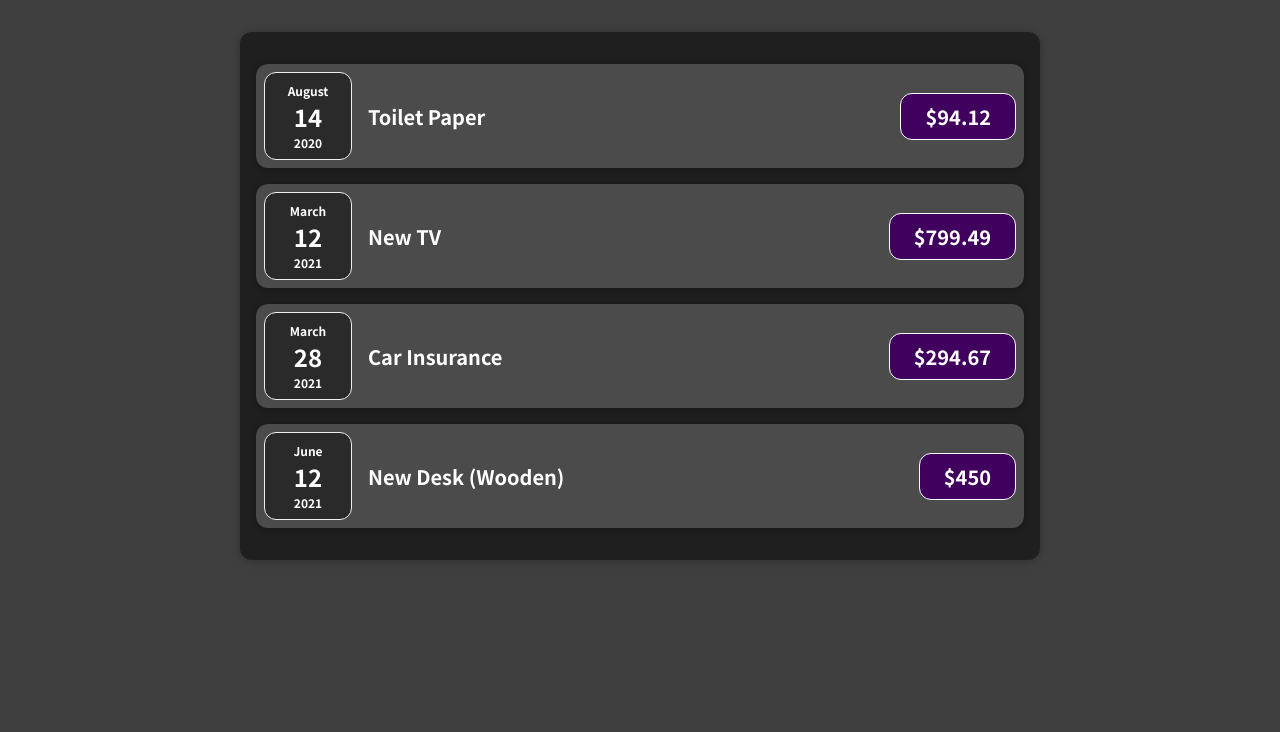
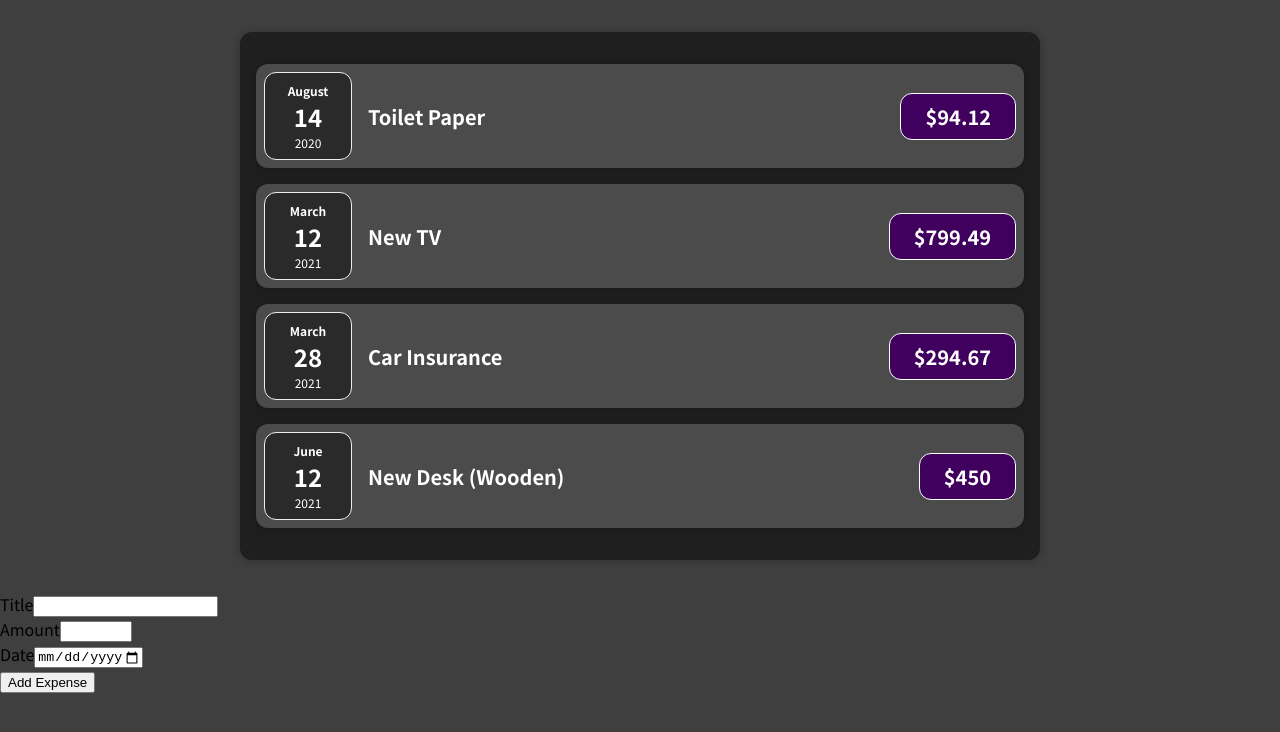
Before and after one commit to tohit64/Expense-tracker_react, a React (Create React App) app: page / in a window 1280 px wide. Shown: the top 732 px of the page. Built offline with nearby package versions, Linux system fonts and the light colour scheme.

Commit message:
added expense form

```diff
--- a/src/App.js
+++ b/src/App.js
@@ -1,5 +1,6 @@
 import React from "react";
 import { Expenses } from "./components/Expenses/Expenses";
+import NewExpense from "./components/NewExpense/NewExpense";
 
 function App() {
   const expenses = [
@@ -24,9 +25,10 @@ function App() {
     },
   ];
   return (
-    <h1>
+    <div>
       <Expenses expenses={expenses} />
-    </h1>
+      <NewExpense />
+    </div>
   );
 }
 
--- /dev/null
+++ b/src/components/NewExpense/ExpenseForm.css
@@ -0,0 +1,26 @@
+.new-expense__controls {
+  display: flex;
+  flex-wrap: wrap;
+  gap: 1rem;
+  margin-bottom: 1rem;
+  text-align: left;
+}
+
+.new-expense__control label {
+  font-weight: bold;
+  margin-bottom: 0.5rem;
+  display: block;
+}
+
+.new-expense__control input {
+  font: inherit;
+  padding: 0.5rem;
+  border-radius: 6px;
+  border: 1px solid #ccc;
+  width: 20rem;
+  max-width: 100%;
+}
+
+.new-expense__actions {
+  text-align: right;
+}
--- /dev/null
+++ b/src/components/NewExpense/ExpenseForm.jsx
@@ -0,0 +1,27 @@
+import React from "react";
+
+function ExpenseForm() {
+  return (
+    <form>
+      <div>
+        <div>
+          <label>Title</label>
+          <input type="text" />
+        </div>
+        <div>
+          <label>Amount</label>
+          <input type="number" min="0.01" max="0.01" />
+        </div>
+        <div>
+          <label>Date</label>
+          <input type="date" min="2019-01-01" max="2022-12-12" />
+        </div>
+      </div>
+      <div>
+        <button>Add Expense</button>
+      </div>
+    </form>
+  );
+}
+
+export default ExpenseForm;
--- /dev/null
+++ b/src/components/NewExpense/NewExpense.css
@@ -0,0 +1,38 @@
+.new-expense {
+  background-color: #a892ee;
+  padding: 1rem;
+  margin: 2rem auto;
+  width: 50rem;
+  max-width: 95%;
+  border-radius: 12px;
+  text-align: center;
+  box-shadow: 0 1px 8px rgba(0, 0, 0, 0.25);
+}
+
+.new-expense button {
+  font: inherit;
+  cursor: pointer;
+  padding: 1rem 2rem;
+  border: 1px solid #40005d;
+  background-color: #40005d;
+  color: white;
+  border-radius: 12px;
+  margin-right: 1rem;
+}
+
+.new-expense button:hover,
+.new-expense button:active {
+  background-color: #510674;
+  border-color: #510674;
+}
+
+.new-expense button.alternative {
+  color: #220131;
+  border-color: transparent;
+  background-color: transparent;
+}
+
+.new-expense button.alternative:hover,
+.new-expense button.alternative:active {
+  background-color: #ddb3f8;
+}
--- /dev/null
+++ b/src/components/NewExpense/NewExpense.jsx
@@ -0,0 +1,12 @@
+import React from "react";
+import ExpenseForm from "./ExpenseForm";
+
+function NewExpense() {
+  return (
+    <div>
+      <ExpenseForm />
+    </div>
+  );
+}
+
+export default NewExpense;
```
Also changed, not shown: 1 other file (tests, documents, lock files or other folders).
